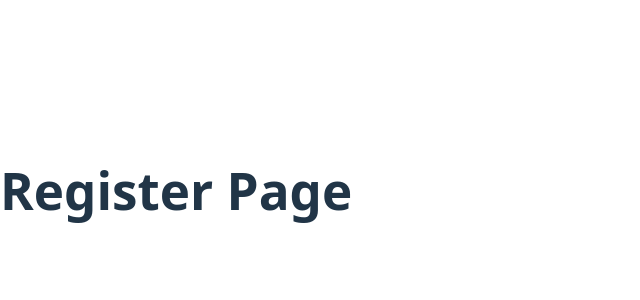
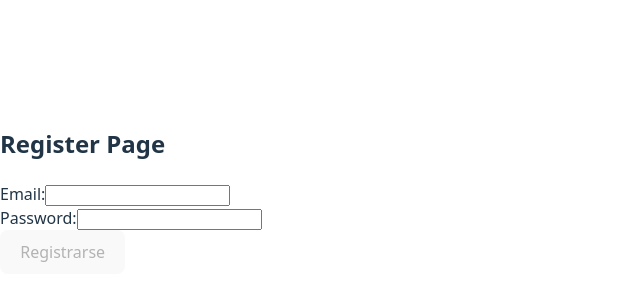
Before and after one commit to JuanCoiroORT/Movie-List, a React app: page /register in a window 1280 px wide. Shown: the part 210-510 px from the top of the page, without its empty margins (0-640 px from the left). Built offline with nearby package versions, Linux system fonts and the light colour scheme; the HTML template or start-up script is replaced by a standard one.

Commit message:
Avance primer dia

```diff
--- a/src/features/auth/Login.jsx
+++ b/src/features/auth/Login.jsx
@@ -2,6 +2,7 @@ import { useState } from "react";
 import { useDispatch, useSelector } from "react-redux";
 import { loginSuccess, loginError } from "./authSlice";
 import { useNavigate } from "react-router-dom";
+import { Link } from "react-router-dom";
 
 function Login() {
   const [usuario, setUsuario] = useState("");
@@ -15,21 +16,28 @@ function Login() {
 
   const navigate = useNavigate();
 
+  const users = useSelector((state) => state.auth.users);
+
   const handleSubmit = (e) => {
     e.preventDefault();
-    if (usuario === "admin" && password === "admin") {
-      const authData = {
-        user: { username: usuario },
-        token: "fake-token",
-      };
-      dispatch(loginSuccess(authData));
 
-      localStorage.setItem("auth", JSON.stringify(authData));
+    const user = users.find(
+      (user) => user.email === usuario && user.password === password,
+    );
 
-      navigate("/dashboard");
-    } else {
+    if (!user) {
       dispatch(loginError("Credenciales inválidas"));
+      return;
     }
+
+    const authData = {
+      user: { username: usuario },
+      token: "fake-token",
+    };
+    dispatch(loginSuccess(authData));
+
+    localStorage.setItem("auth", JSON.stringify(authData));
+    navigate("/dashboard");
   };
 
   return (
@@ -58,6 +66,9 @@ function Login() {
         <button type="submit" disabled={isDisabled}>
           Ingresar
         </button>
+        <p>
+          ¿No tenés cuenta? <Link to="/register">Registrate acá</Link>
+        </p>
         {error && <p style={{ color: "red" }}>{error}</p>}
       </form>
     </div>
--- a/src/features/auth/Register.jsx
+++ b/src/features/auth/Register.jsx
@@ -1,7 +1,81 @@
+import {useState} from 'react';
+import {useDispatch, useSelector} from 'react-redux';
+import {registerSuccess, registerError} from './authSlice';
+
+
+
 function Register() {
+  const dispatch = useDispatch();
+  const error = useSelector((state) => state.auth.registerError);
+  const users = useSelector((state) => state.auth.users);
+
+  const [email, setEmail] = useState('');
+  const [password, setPassword] = useState('');
+
+  const isDisabled = email.trim() === '' || password.trim() === '';
+
+  const handleSubmit = (e) => {
+    e.preventDefault();
+
+    const existingUser = users.find((user) => user.email === email);
+    if (existingUser) {
+      dispatch(registerError("El email ya está registrado"));
+      return;
+    }
+
+    //Validacion email
+    const emailRegex = /^[^\s@]+@[^\s@]+\.[^\s@]+$/;
+    if (!emailRegex.test(email)) {
+      dispatch(registerError("El email no es válido"));
+      return;
+    }
+
+    //Validacion password
+    if (password.length < 6) {
+      dispatch(registerError("La contraseña debe tener al menos 6 caracteres"));
+      return;
+    }
+
+    const newUser = {
+      id: Date.now(),
+      email,
+      password,
+    }
+
+    dispatch(registerSuccess(newUser));
+    alert("Usuario registrado exitosamente");
+
+    setEmail('');
+    setPassword('');
+  };
+
   return (
     <div>
-      <h1>Register Page</h1>
+      <h2>Register Page</h2>
+      <form onSubmit={handleSubmit}>
+        <div>
+          <label>Email:</label>
+          <input
+            type="email"
+            value={email}
+            onChange={(e) => setEmail(e.target.value)}
+          />
+        </div>
+        <div>
+          <label>Password:</label>
+          <input
+            type="password"
+            value={password}
+            onChange={(e) => setPassword(e.target.value)}
+          />
+        </div>
+
+        {error && <p style={{color: 'red'}}>{error}</p>}
+
+        <button type="submit" disabled={isDisabled}>
+          Registrarse
+        </button>
+      </form>
     </div>
   );
 }
--- a/src/features/auth/authSlice.js
+++ b/src/features/auth/authSlice.js
@@ -1,10 +1,12 @@
 import { createSlice } from "@reduxjs/toolkit";
 
 const initialState = {
+  users: [], // Lista de usuarios registrados
   user: null,
   token: null,
   isAuthenticated: false,
   error: null,
+  registerError: null,
 };
 
 const authSlice = createSlice({
@@ -20,6 +22,13 @@ const authSlice = createSlice({
     loginError: (state, action) => {
       state.error = action.payload;
     },
+    registerSuccess: (state, action) => {
+      state.users.push(action.payload);
+      state.registerError = null;
+    },
+    registerError: (state, action) => {
+      state.registerError = action.payload;
+    },
     logout: (state) => {
       state.user = null;
       state.token = null;
@@ -29,5 +38,11 @@ const authSlice = createSlice({
   },
 });
 
-export const { loginSuccess, loginError, logout } = authSlice.actions;
+export const {
+  loginSuccess,
+  loginError,
+  logout,
+  registerSuccess,
+  registerError,
+} = authSlice.actions;
 export default authSlice.reducer;
```
